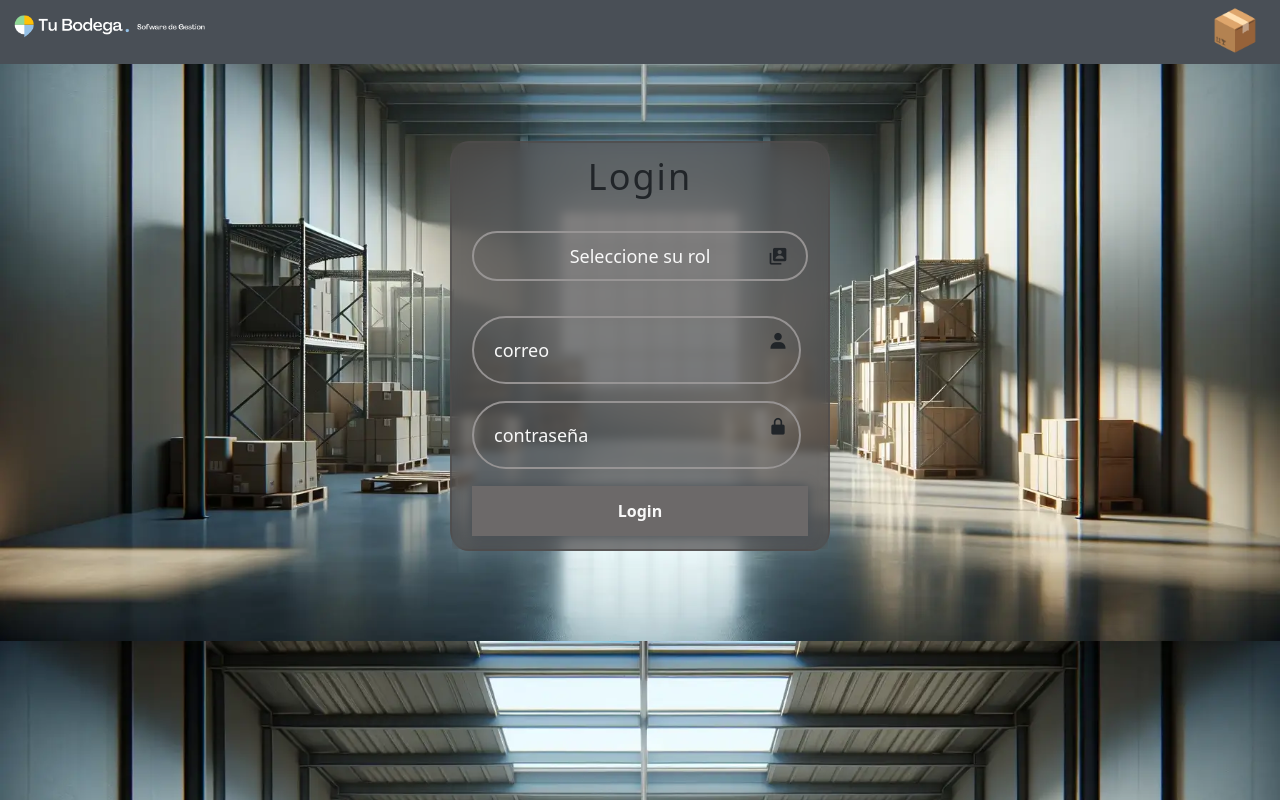
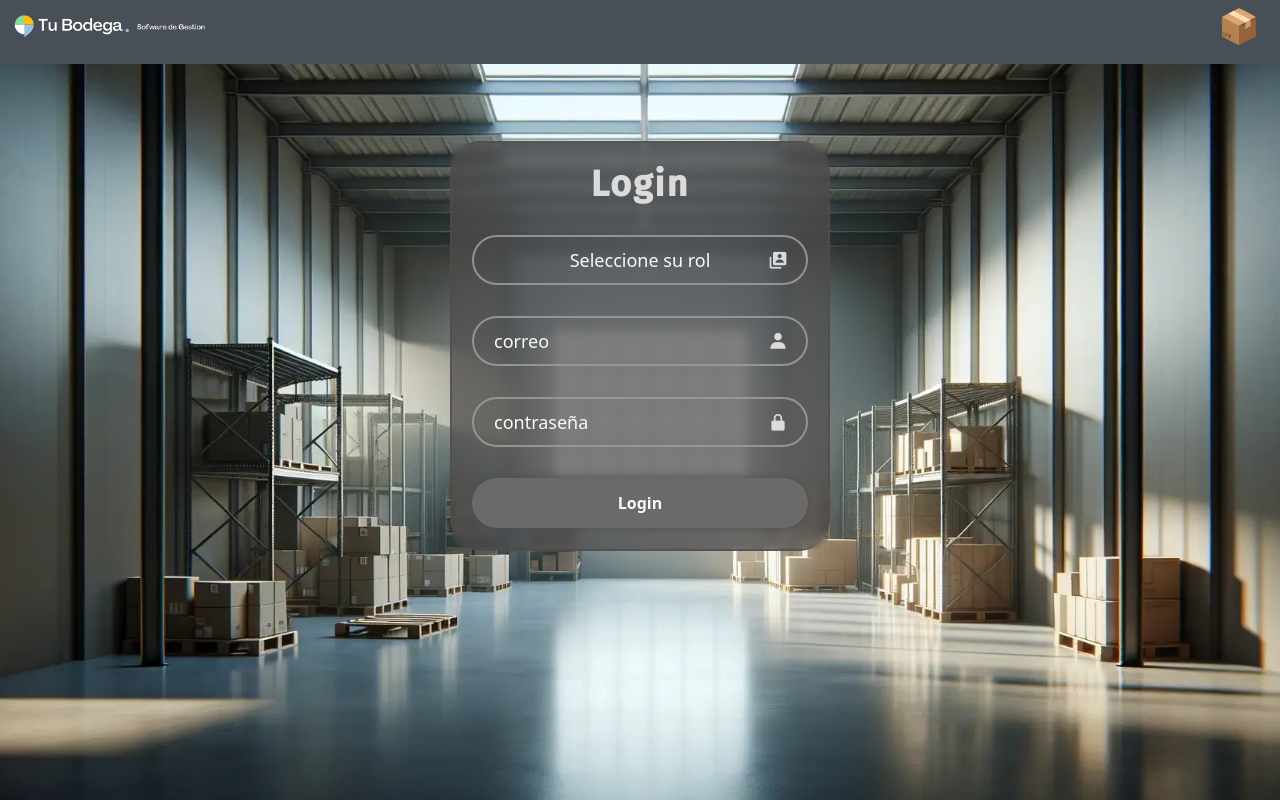
Before and after one commit to Tu-bodega/Proto-Proyecto-Tu-Bodega, a React (Create React App) app in the folder front/: page / in a window 1280 px wide. Built offline with nearby package versions, Linux system fonts and the light colour scheme.

Commit message:
Listo jaime problema solucionado

```diff
--- a/front/src/css/Login.css
+++ b/front/src/css/Login.css
@@ -3,7 +3,7 @@ main {
     height: 410px;
     background: var(--container);
     border: 2px solid var(--container);
-    border-radius: 5%;
+    border-radius: 8%;
     margin: 0 auto;
     margin-top: 6%;
 }
@@ -11,17 +11,20 @@ main {
 .containerForm {
     background: transparent;
     backdrop-filter: blur(5px);
-    padding: 0px 20px 0px 20px;
+    padding: 10px 20px 10px 20px;
     display: flex;
     flex-direction: column;
     justify-content: space-around;
     height: 100%;
     align-items: center;
+    color: var(--iconos);
 }
 
 form h2 {
     letter-spacing: 2px;
     font-size: 36px;
+    font-family: 'Fira Sans', sans-serif;
+    font-weight: 900;
 }
 
 
@@ -69,3 +72,15 @@ input[type="email"],
 input[type="password"] {
     padding: 20px 45px 20px 20px;
 }
+
+.contenedorLogin{
+    height: 100vh;
+}
+
+label{
+    height: 100%;
+    width: 100%;
+}
+.btnLogear{
+    border-radius: 40px;
+}
--- a/front/src/css/Plantilla.css
+++ b/front/src/css/Plantilla.css
@@ -101,3 +101,7 @@ button {
     transform: translate(-50%);
     cursor: pointer;
 }
+
+.caja{
+    font-size: 2.1rem;
+}
--- a/front/src/modules/Admi/interfazAdmi.js
+++ b/front/src/modules/Admi/interfazAdmi.js
@@ -6,7 +6,7 @@ import Proveedores from "../JaimeProveedores/proveedores.js";
 
 function Admi() {
     const iconBox = `<i class='bx bx-package'></i> `;
-    const iconClose = `<i class='bx bx-window-close'></i> `;
+    const iconClose = `<i class='bx bxl-dropbox'></i> `;
     const openForm = (numBtn) => {
         // Mapeo de los números de botón a los IDs de los elementos
         const formDisplayMappings = {
@@ -31,6 +31,7 @@ function Admi() {
         const selectedFormId = formDisplayMappings[numBtn];
         if (selectedFormId) {
             document.getElementById(selectedFormId).style.display = "flex";
+            document.getElementById('user').innerHTML = `Admi ${iconClose}`;
         }
     };
 
--- a/front/src/modules/JaimeProveedores/crearProveedores.js
+++ b/front/src/modules/JaimeProveedores/crearProveedores.js
@@ -1,10 +1,9 @@
 import { useState } from 'react';
 import Axios from 'axios';
 import 'bootstrap/dist/css/bootstrap.min.css';
-import "../../css/Proveedores.css"
 
 
-function crearProveedores() {
+function CrearProveedor() {
 
     const [nit, setNit] = useState("");
     const [nombre, setNombre] = useState("");
@@ -72,4 +71,4 @@ function crearProveedores() {
     );
 }
 
-export default crearProveedores;
+export default CrearProveedor;
--- a/front/src/modules/JaimeProveedores/proveedores.js
+++ b/front/src/modules/JaimeProveedores/proveedores.js
@@ -1,6 +1,6 @@
 import 'bootstrap/dist/css/bootstrap.min.css';
 import "../../css/Proveedores.css";
-import crearProveedores from './crearProveedores.js';
+import CrearProveedor from './crearProveedores.js';
 
 function Proveedores() {
     const open = (num) => {
@@ -25,7 +25,7 @@ function Proveedores() {
             </nav>
             <section className='moduleProveedores'>
                 <div id='createProveedores'className='ProveedoresCreate'>
-                    <crearProveedores/>
+                    <CrearProveedor/>
                 </div>
                 <div id='readProveedores'className='ProveedoresRead'>
 
--- a/front/src/modules/Login/FormLogin.js
+++ b/front/src/modules/Login/FormLogin.js
@@ -59,19 +59,19 @@ function FormLogin() {
                     <label>
                         <input onChange={(event) => { setCorreo(event.target.value) }}
                             className="input" type="email" placeholder="correo" value={correo} required></input>
+                    <i className="bx bxs-user" />
                     </label>
-                    <i className="bx bxs-user" />
                 </section>
                 {/* bloque contraseña usuario */}
                 <section className="block">
                     <label>
                         <input onChange={(event) => { setContra(event.target.value) }}
                             className="input" type="password" placeholder="contraseña" value={contra} required></input>
+                    <i className="bx bxs-lock-alt" />
                     </label>
-                    <i className="bx bxs-lock-alt" />
                 </section>
                 {/* boton ingresar o */}
-                <button type="submit">Login</button>
+                <button className="btnLogear" type="submit">Login</button>
             </form>
         </main>
     );
--- a/front/src/modules/Login/HeaderL.js
+++ b/front/src/modules/Login/HeaderL.js
@@ -7,7 +7,7 @@ function HeaderL() {
         <div className="logo">
             <img src={logoImage} alt="Logo-software-tu-bodega" height="40PX" />
         </div>
-        <a href="http://localhost:3000/"><h1>📦</h1></a>
+        <a href="http://localhost:3000/"><h1 className="caja">📦</h1></a>
     </header>
     )
 }
--- a/front/src/modules/Login/Login.js
+++ b/front/src/modules/Login/Login.js
@@ -1,10 +1,11 @@
 import HeaderL from "./HeaderL.js";
 import FormLogin from "../Login/FormLogin.js";
+import "../../css/Login.css"
 
 
 function Login() {
     return (
-        <div>
+        <div className="contenedorLogin">
             <HeaderL/>
             <FormLogin/>
         </div>
```
